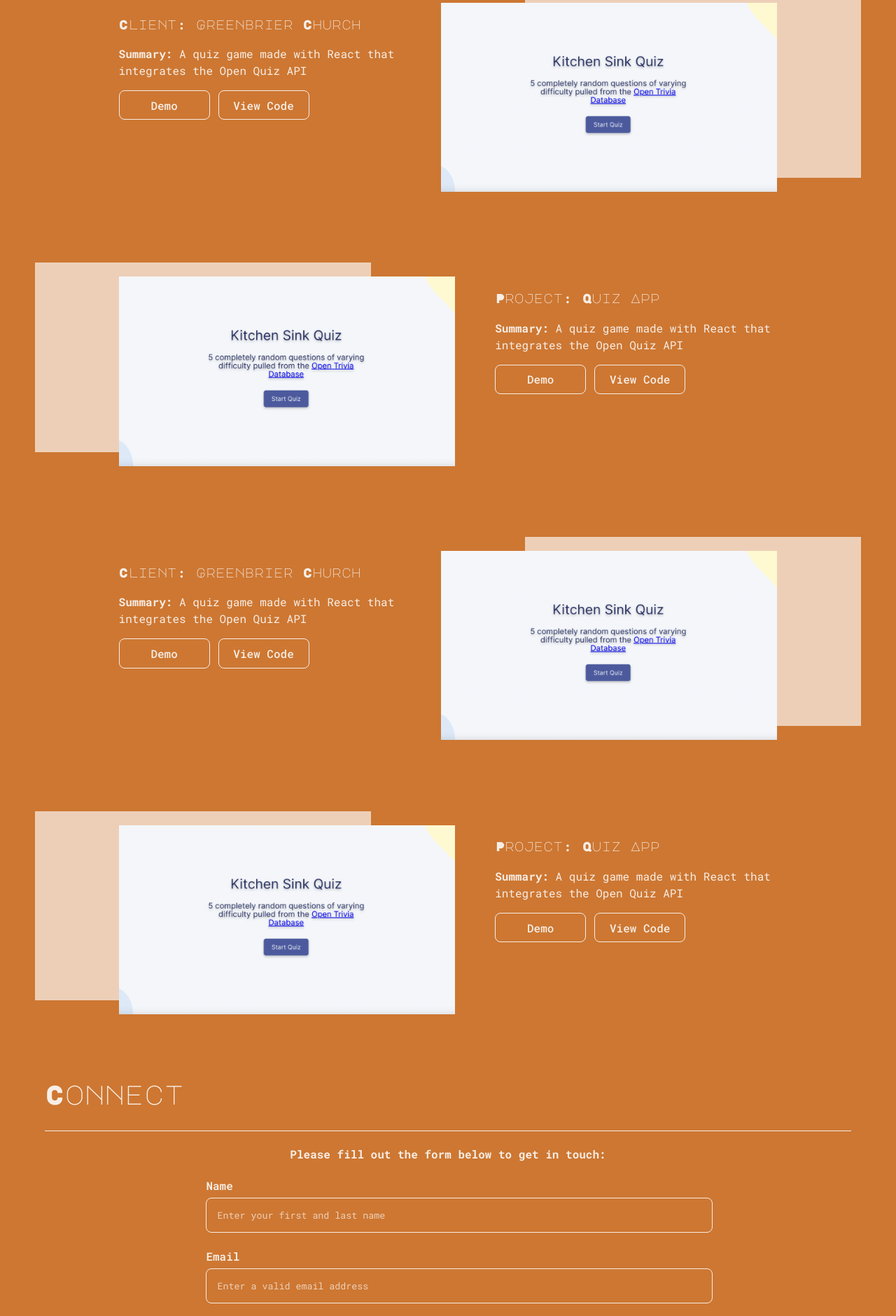
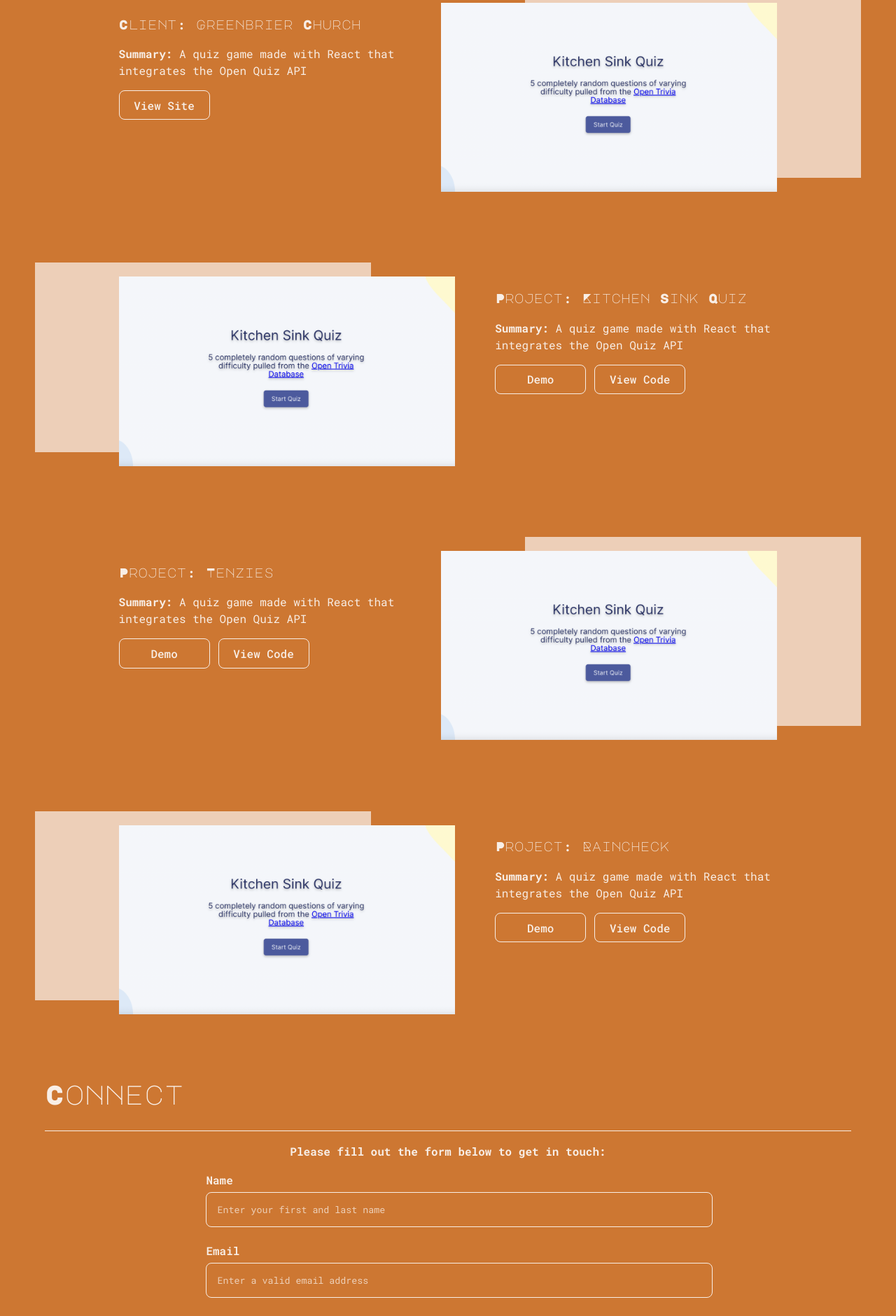
Before and after one commit to austingw/portfolio-site, a React (Vite) app: page /#home in a window 1280 px wide. Shown: the part 1200-3080 px from the top of the page at 70% size. Built offline with nearby package versions, Linux system fonts and the light colour scheme.

Commit message:
Styling tweaks and project title updates

```diff
--- a/src/components/Contact.jsx
+++ b/src/components/Contact.jsx
@@ -20,7 +20,7 @@ export default function Contact() {
         <ContactForm handleSubmit={handleSubmit} />
       )}
       <div className="social-media">
-        <b>You can also find me on</b>
+        <h4>You can also find me on</h4>
         <div className="social-icons">
           <a href="https://linkedin.com/in/austingw">
             <svg viewBox="0 0 128 128">
--- a/src/components/ContactForm.jsx
+++ b/src/components/ContactForm.jsx
@@ -28,7 +28,7 @@ export default function ContactForm(props) {
   return (
     <div className="form-container">
       <h4 className="form-title">
-        <b>Please fill out the form below to get in touch:</b>
+        Please fill out the form below to get in touch:
       </h4>
       <form ref={form} onSubmit={sendEmail}>
         <label>Name</label>
--- a/src/components/Portfolio.jsx
+++ b/src/components/Portfolio.jsx
@@ -17,8 +17,9 @@ export default function Portfolio() {
             Quiz API
           </p>
           <div className="portfolio-btns">
-            <button>Demo</button>
-            <button>View Code</button>
+            <a href="https://www.greenbrierchurch.com/">
+              <button>View Site</button>
+            </a>
           </div>
         </div>
       </div>
@@ -27,14 +28,18 @@ export default function Portfolio() {
           <img src={quiz} className="project-img left-img" />
         </div>
         <div className="project-summary-right">
-          <h3>Project: Quiz App</h3>
+          <h3>Project: Kitchen Sink Quiz</h3>
           <p>
             <b>Summary:</b> A quiz game made with React that integrates the Open
             Quiz API
           </p>
           <div className="portfolio-btns">
+            <a href="https://austingw.com/quiz-app/">
               <button>Demo</button>
+            </a>
+            <a href="https://github.com/austingw/quiz-app">
               <button>View Code</button>
+            </a>
           </div>
         </div>
       </div>
@@ -43,14 +48,18 @@ export default function Portfolio() {
           <img src={quiz} className="project-img right-img" />
         </div>
         <div className="project-summary-left">
-          <h3>Client: Greenbrier Church</h3>
+          <h3>Project: Tenzies</h3>
           <p>
             <b>Summary:</b> A quiz game made with React that integrates the Open
             Quiz API
           </p>
           <div className="portfolio-btns">
+            <a href="https://austingw.com/tenzies/">
               <button>Demo</button>
+            </a>
+            <a href="https://github.com/austingw/tenzies">
               <button>View Code</button>
+            </a>
           </div>
         </div>
       </div>
@@ -59,14 +68,18 @@ export default function Portfolio() {
           <img src={quiz} className="project-img left-img" />
         </div>
         <div className="project-summary-right">
-          <h3>Project: Quiz App</h3>
+          <h3>Project: Raincheck</h3>
           <p>
             <b>Summary:</b> A quiz game made with React that integrates the Open
             Quiz API
           </p>
           <div className="portfolio-btns">
+            <a href="https://austingw.com/raincheck/">
               <button>Demo</button>
+            </a>
+            <a href="https://github.com/austingw/raincheck">
               <button>View Code</button>
+            </a>
           </div>
         </div>
       </div>
--- a/src/style.css
+++ b/src/style.css
@@ -84,6 +84,7 @@ h3 {
 
 h4 {
   font-family: "Roboto Mono", monospace;
+  line-height: 1;
 }
 
 h5 {
```
Lines whose indentation alone changed are shown as unchanged.
